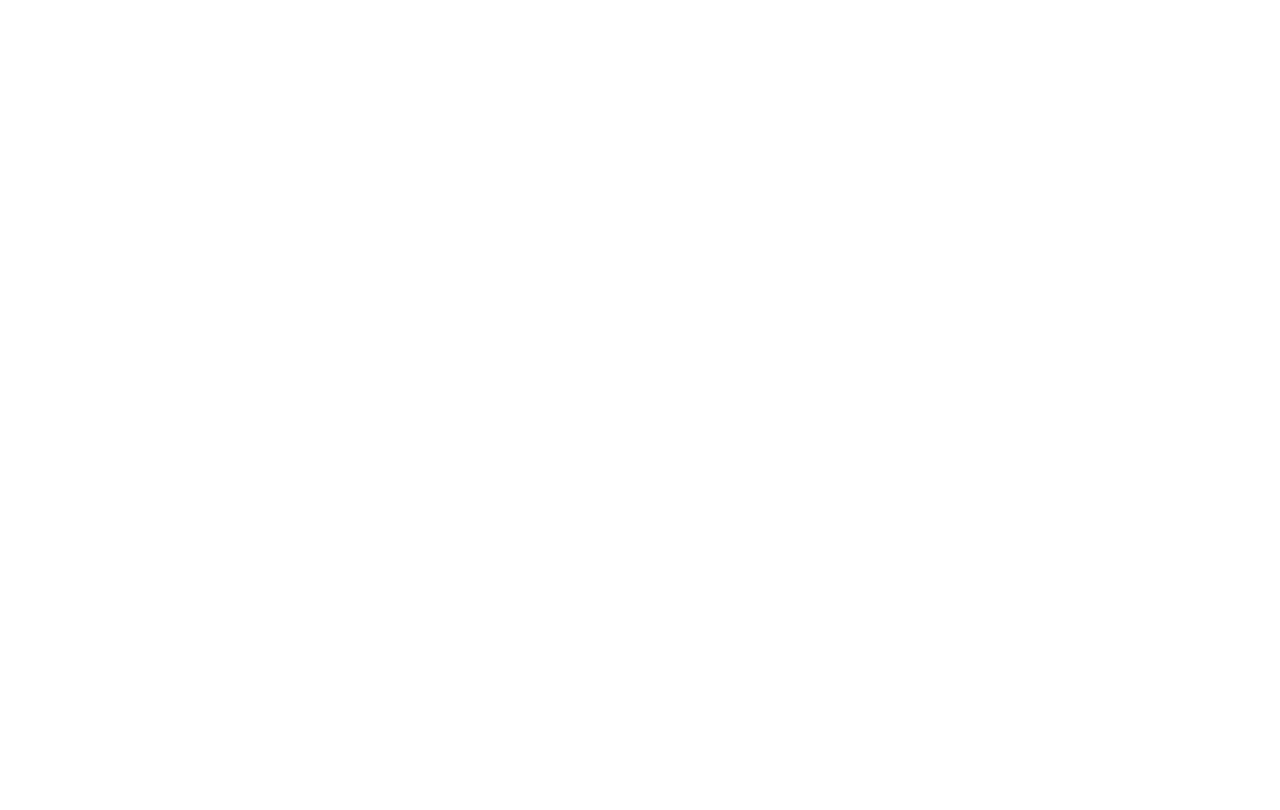
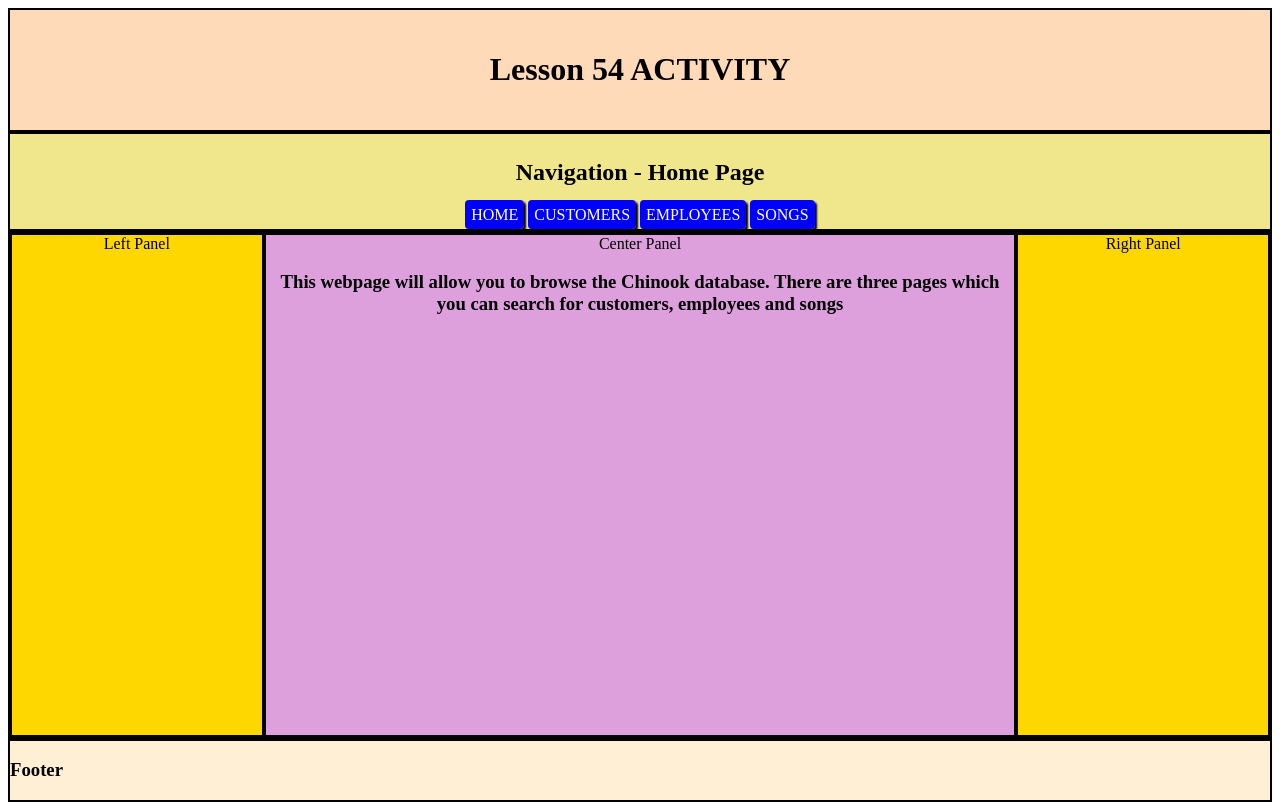
Before and after one commit to Ying-Pan9/Java, a plain HTML site: page Java-54-Activity/index.html in a window 1280 px wide. Drawn offline with Linux system fonts and the light colour scheme.

Commit message:
java 54act

```diff
--- a/Java-54-Activity/index.html
+++ b/Java-54-Activity/index.html
@@ -7,8 +7,48 @@
     <script src="script.js"></script>
   </head>
 
-  <!-- Call the int function when website loads -->
   <body>
+    <div>
+      <div id="header">
+        <h1> Lesson 54 ACTIVITY</h1>
+      </div>
+
+      <!--  nav bar -->
+      <nav id='nav'>
+        <h2>Navigation - Home Page</h2>
+
+        <a href="index.html" class="button">HOME</a>
+        <a href="customers.html" class="button">CUSTOMERS</a>
+        <a href="employees.html" class="button">EMPLOYEES</a>
+        <a href="songs.html" class="button">SONGS</a>
+      </nav>
+
+      <div class="container">
+
+        <div class='panel'>
+                   Left Panel
+        </div>
+
+        <div id='centerpanel'>
+          Center Panel
+          <h3>
+            This webpage will allow you to browse the Chinook database.  There are three pages which you can search for customers, employees and songs
+          </h3>
+        </div>
+
+        <div class='panel'>
+          Right Panel
+        </div>
+
+      </div>
+
+      <div id='foot'>
+        <h3> Footer </h3>
+      </div>
+
+    </div>
 
   </body>
 </html>
+  </body>
+</html>
```
